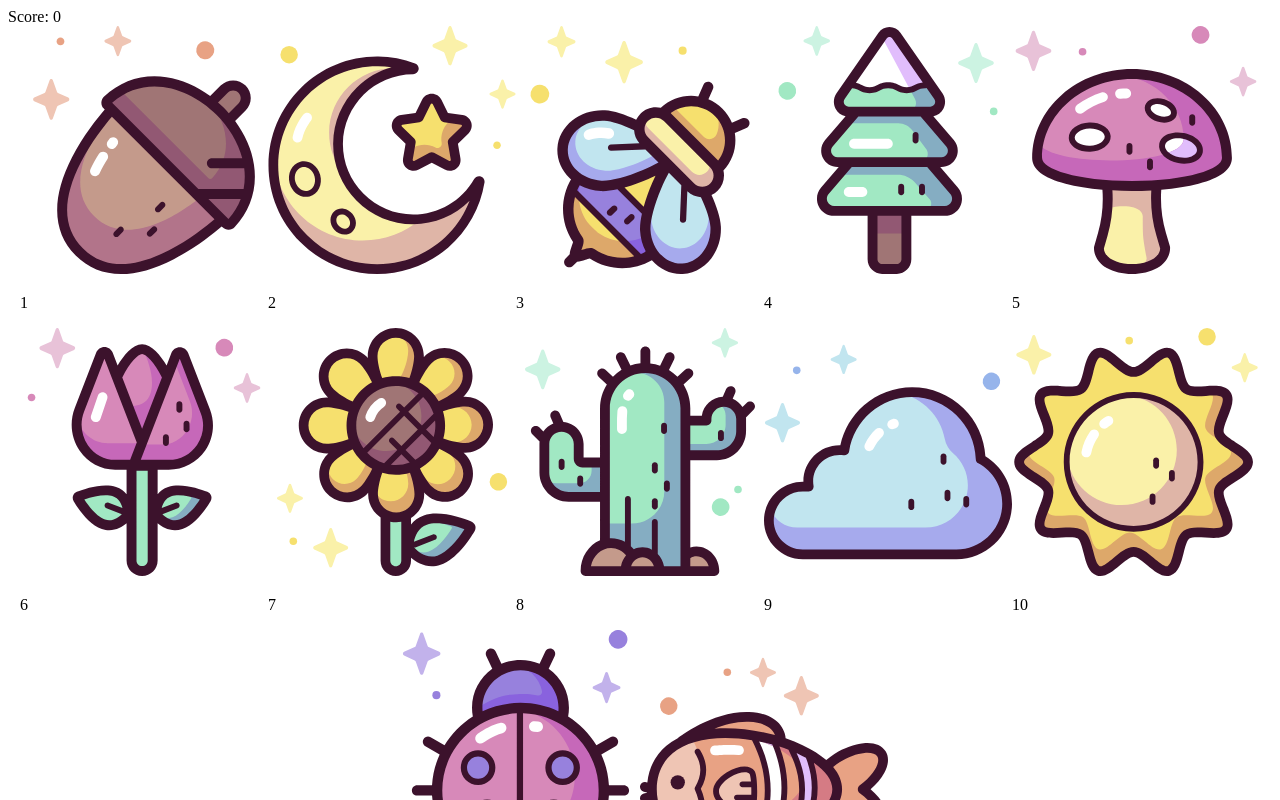
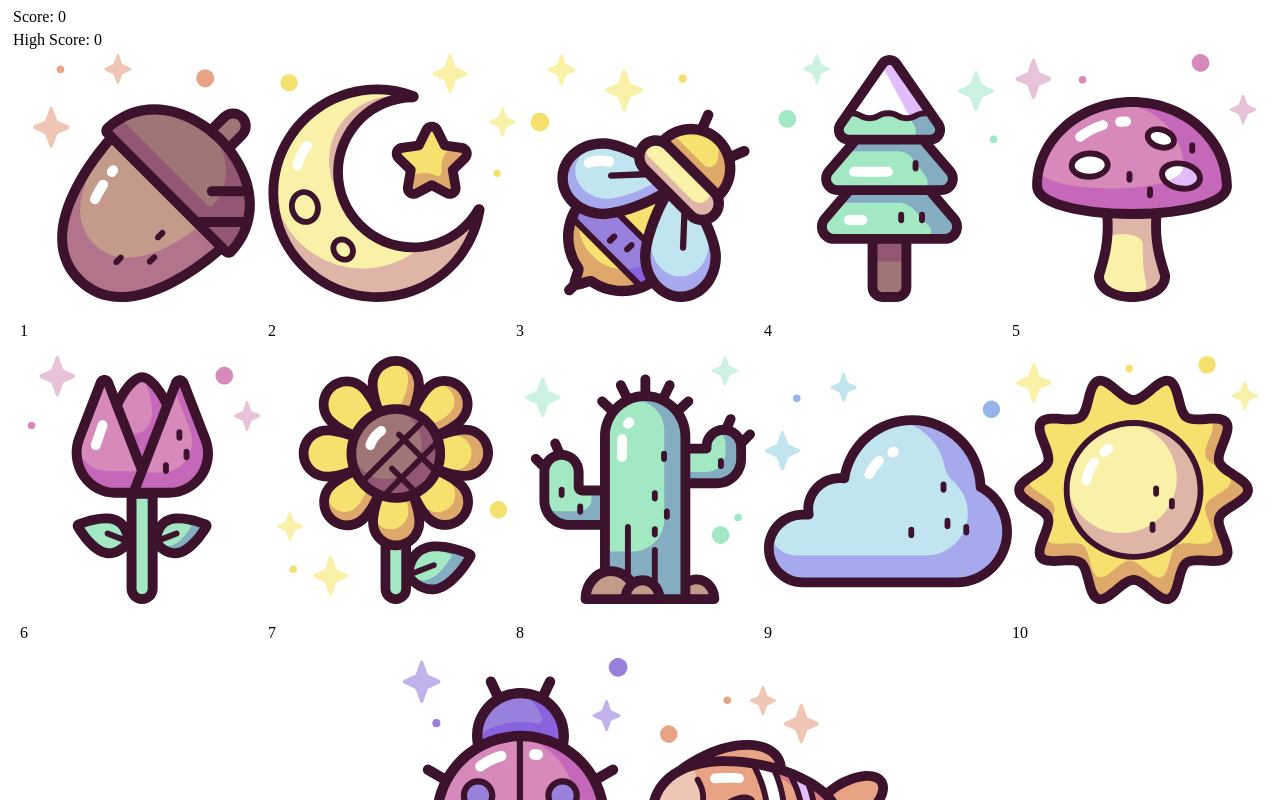
Before and after one commit to yokn/memory-card, a React (Create React App) app: page / in a window 1280 px wide. Shown: the top 800 px of the page. Built offline with nearby package versions, Linux system fonts and the light colour scheme.

Commit message:
add High Score

```diff
--- a/src/App.js
+++ b/src/App.js
@@ -6,6 +6,7 @@ import _ from "lodash";
 
 function App() {
   const [score, setScore] = useState(0);
+  const [highscore, setHighscore] = useState(0);
   const [clicked, setClicked] = useState([]);
   const [deck, setDeck] = useState([...Array(12)].map((e, i) => i));
 
@@ -31,13 +32,15 @@ function App() {
       console.log("in else");
       setClicked(clicked.concat(senderID));
 
-      setScore(score + 1);
+      const newScore = score + 1;
+      setScore(newScore);
+      if (newScore >= highscore) setHighscore(newScore);
     }
   }
 
   return (
     <div className="App">
-      <ScoreBar score={score} />
+      <ScoreBar score={score} highscore={highscore} />
       <Deck cards={deck} onClick={onClickActions} />
     </div>
   );
--- a/src/components/ScoreBar.js
+++ b/src/components/ScoreBar.js
@@ -1,9 +1,13 @@
+import "../styles/ScoreBar.css";
+
 function ScoreBar(props) {
-    return (
-        <div className="ScoreBar">
-            Score: {props.score}
-        </div>
-    );
+  return (
+    <div className="ScoreBar">
+      <div className="score">Score: {props.score}</div>
+
+      <div className="highscore"> High Score: {props.highscore}</div>
+    </div>
+  );
 }
 
 export default ScoreBar;
--- /dev/null
+++ b/src/styles/ScoreBar.css
@@ -0,0 +1,3 @@
+.ScoreBar > * {
+  margin: 5px;
+}
```
